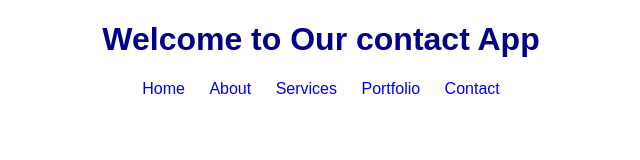
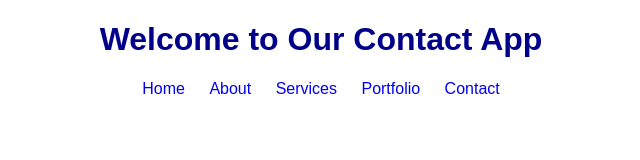
Before and after one commit to DeshamVarsha/simplewebapp, a plain HTML site: page contact.html in a window 1280 px wide. Shown: the whole page, without its empty margins (319-959 px from the left). Drawn offline with Linux system fonts and the light colour scheme.

Commit message:
Fixed contact page issue

```diff
--- a/contact.html
+++ b/contact.html
@@ -7,7 +7,7 @@
     <link rel="stylesheet" href="css.css">
 </head>
 <body>
-    <h1>Welcome to Our contact App</h1>
+    <h1>Welcome to Our Contact App</h1>
     <nav>
         <a href="index.html">Home</a>
         <a href="about.html">About</a>
```
